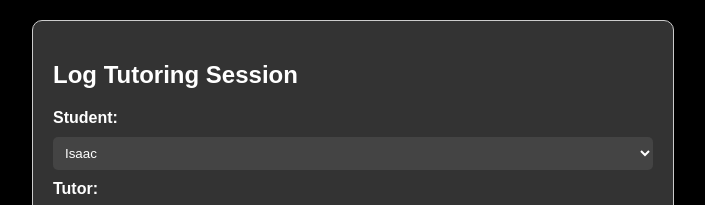
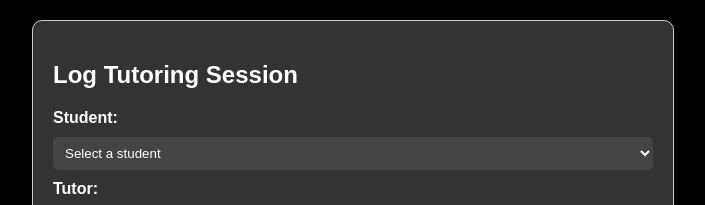
Before and after one commit to S2ADMINCAN/SESSIONS, a plain HTML site: page logsession.html in a window 1280 px wide. Shown: the top 205 px of the page, without its empty margins (287-992 px from the left). Drawn offline with Linux system fonts and the light colour scheme.

Commit message:
Update logsession.html

```diff
--- a/logsession.html
+++ b/logsession.html
@@ -43,6 +43,7 @@
         <form>
             <label for="student">Student:</label>
             <select id="student">
+                <option value="" disabled selected>Select a student</option>
                 <option value="Isaac,Ryan,30,2">Isaac</option>
                 <option value="Sophie,Ryan,30,6">Sophie</option>
                 <option value="Declan,Ryan,30,6">Declan</option>
```
